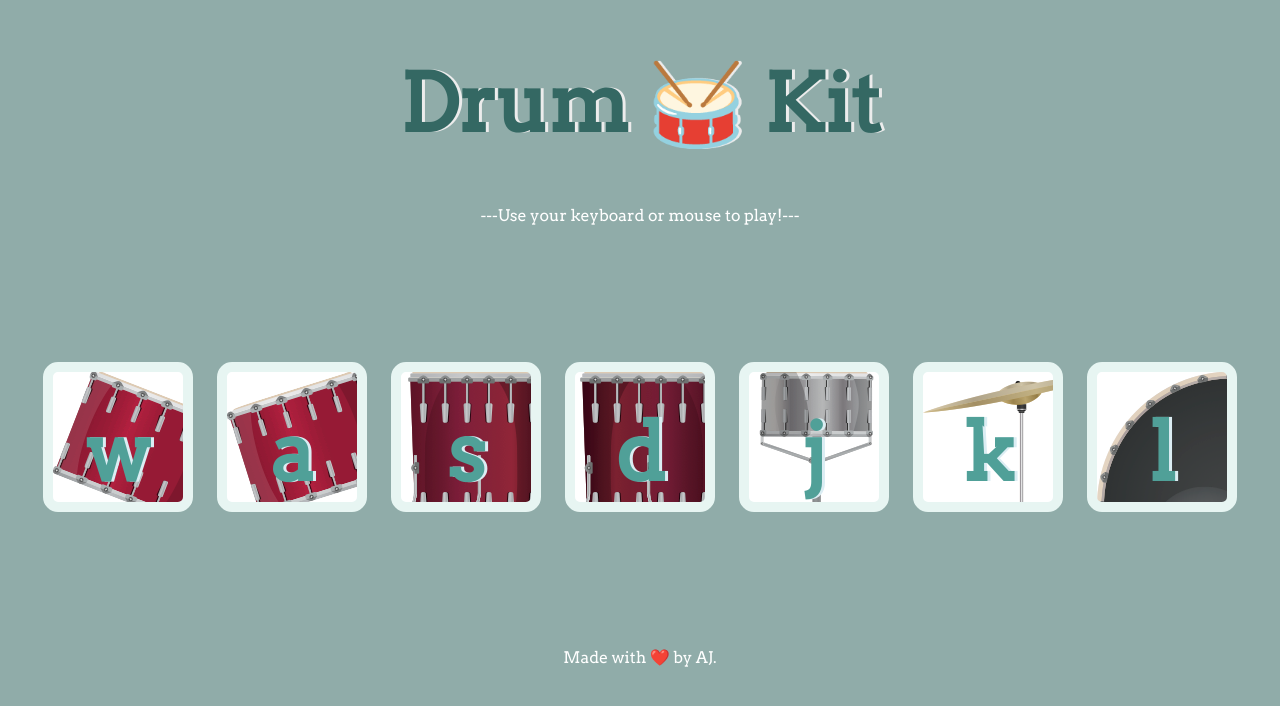
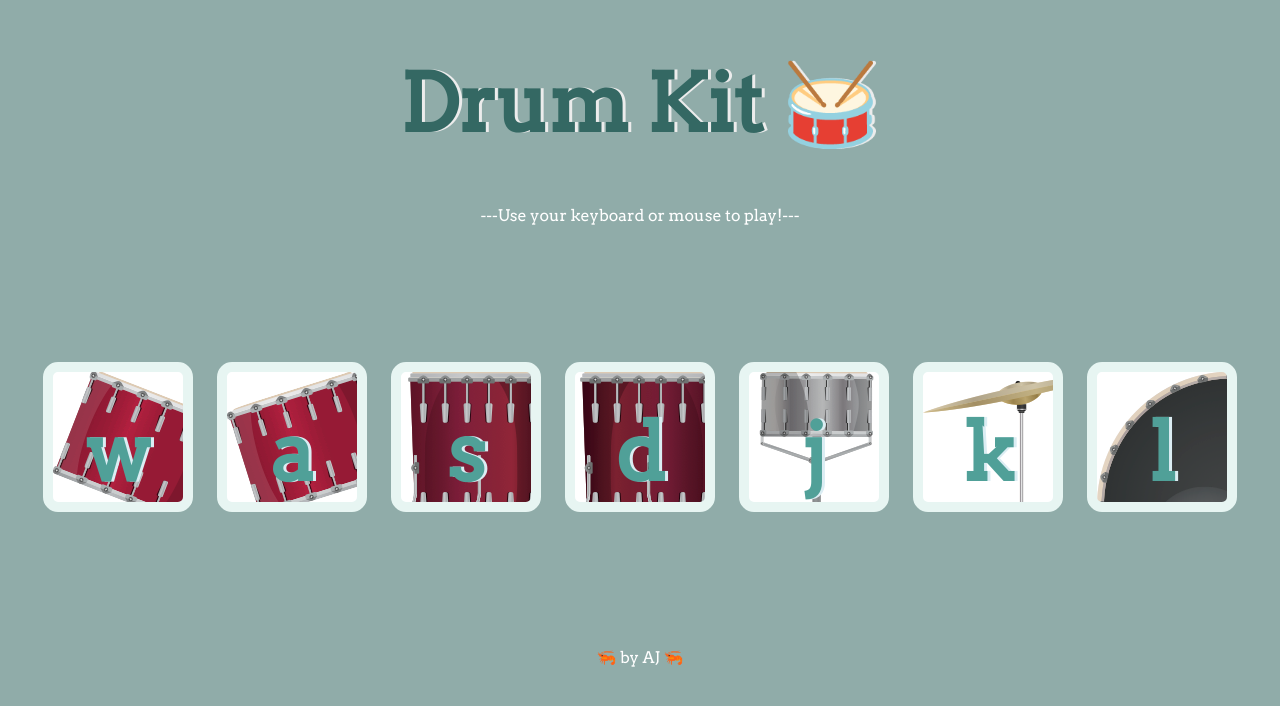
Before and after one commit to grandtheftdisco/drum-kit, a plain HTML site: page index.html in a window 1280 px wide. Drawn offline with Linux system fonts and the light colour scheme.

Commit message:
Update index.html
revising title and footer

```diff
--- a/index.html
+++ b/index.html
@@ -10,7 +10,7 @@
 
 <body>
 
-  <h1 id="title">Drum 🥁 Kit</h1>
+  <h1 id="title">Drum Kit 🥁</h1>
   <p>---Use your keyboard or mouse to play!---</p>
   <div class="set">
     <button class="w drum">w</button>
@@ -26,7 +26,7 @@
   </body>
 
   <footer>
-    <p>Made with ❤️ by AJ.</p>
+    <p>🦐 by AJ 🦐</p>
   </footer>
 
 </html>
```
